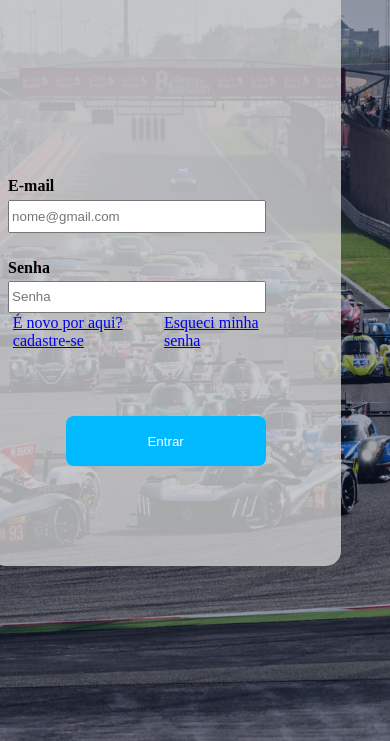
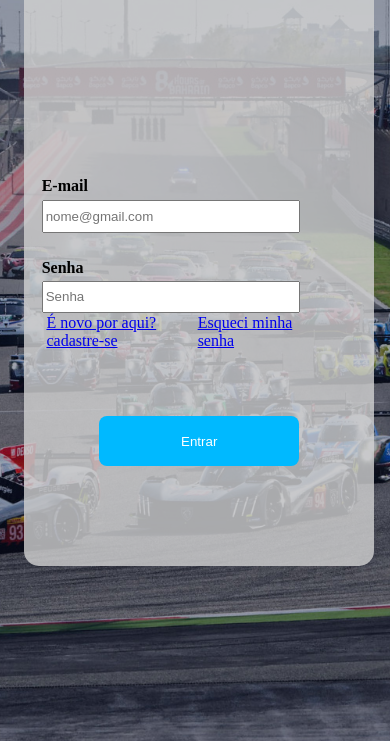
Before and after one commit to TiagoMateragia/wec_noticias, a plain HTML site: page index.html in a window 390 px wide. Shown: the part 103-844 px from the top of the page. Drawn offline with Linux system fonts and the light colour scheme.

Commit message:
manutenção mobile 1
manutenção na responsividade de 600px (visualização mobile).

```diff
--- a/style.css
+++ b/style.css
@@ -152,7 +152,7 @@ html, body{
     max-width: 350px;
     margin: auto;
     margin-top: 1.5em;
-    margin-left: -0.6em;
+    margin-left: 1.5em;
   }
   .logo_wec{
     position: absolute;
```
